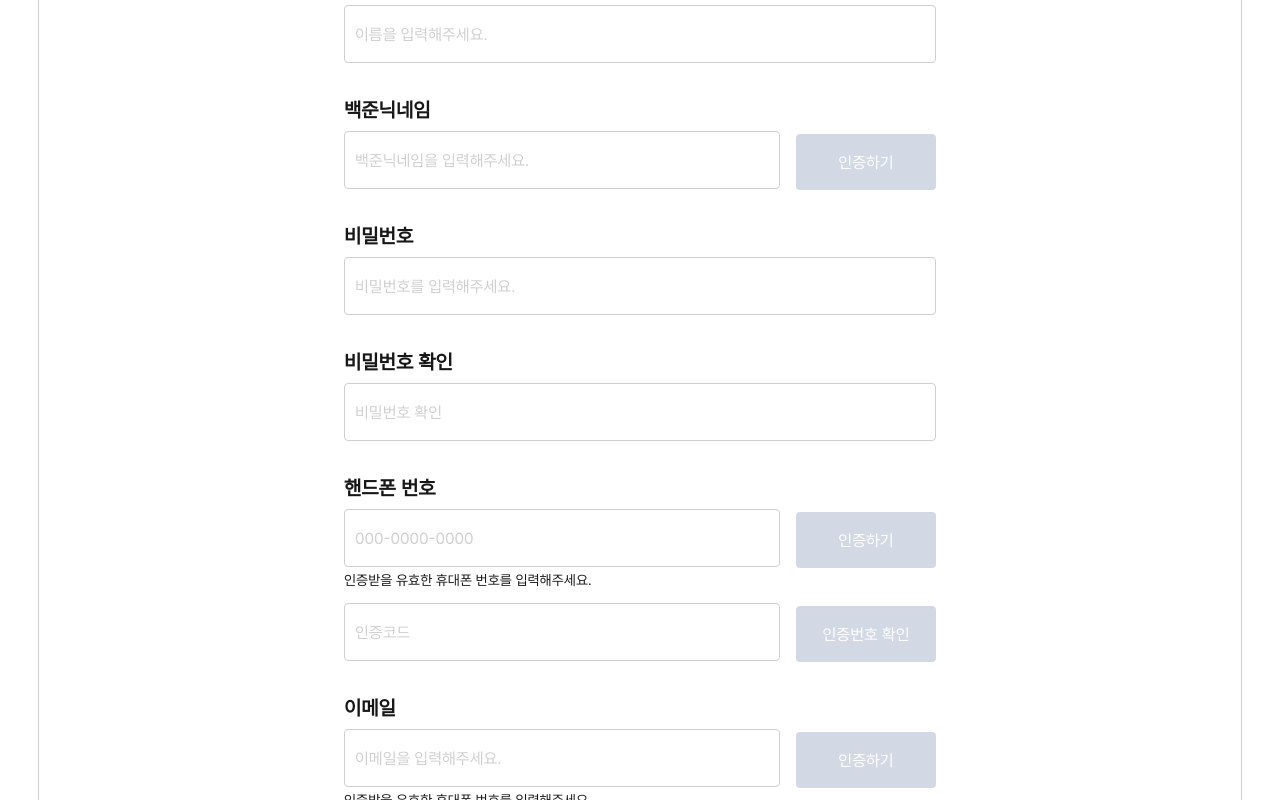
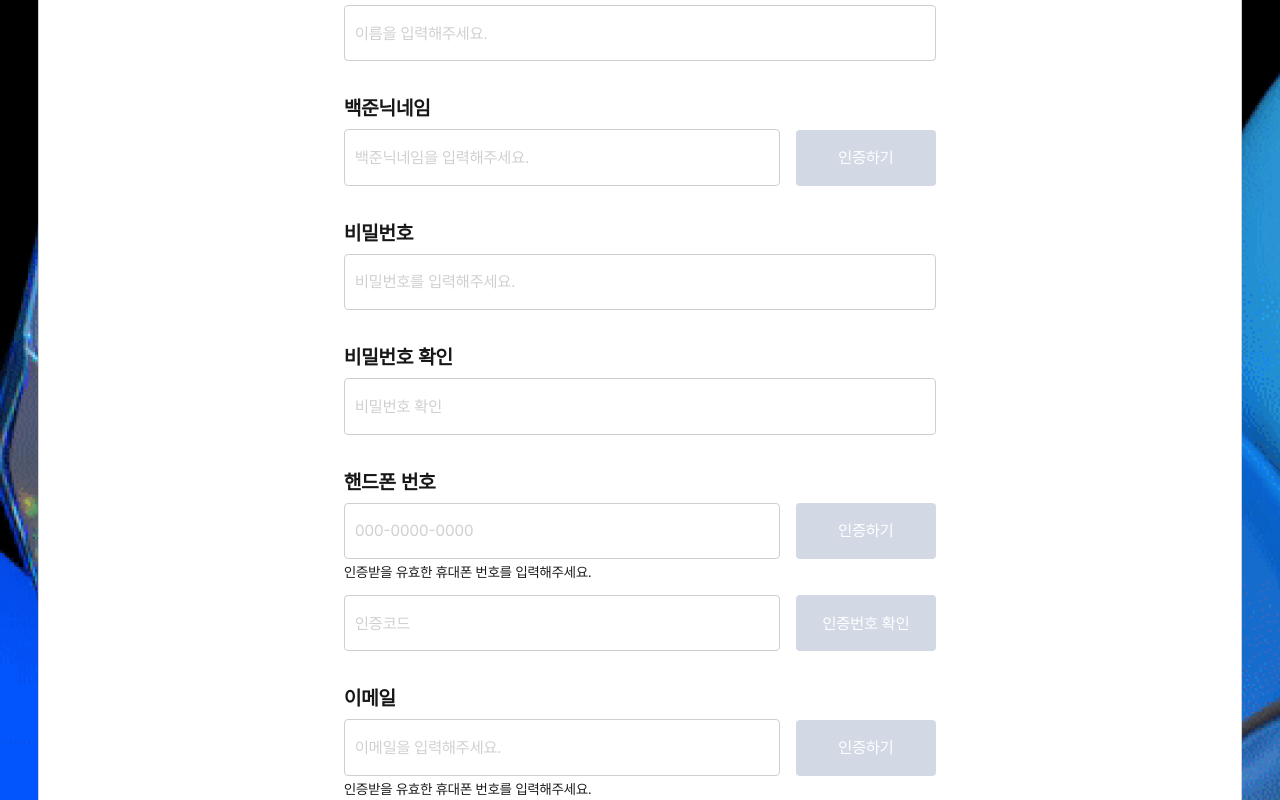
Before and after one commit to ProjectX-Algoitzy/Algoitzy-FE, a React (Create React App) app: page /signup in a window 1280 px wide. Shown: the part 460-1260 px from the top of the page. Built offline with nearby package versions, Linux system fonts and the light colour scheme; the HTML template or start-up script is replaced by a standard one.

Commit message:
[DESIGN] 회원가입, 로그인 배경 작업 #35

```diff
--- a/src/APP/user-pages/Auth/Styled/Auth.login.styles.js
+++ b/src/APP/user-pages/Auth/Styled/Auth.login.styles.js
@@ -5,7 +5,8 @@ import * as tokens from "../../../../tokens"
 export const Container = styled.div`
   display: flex;
   justify-content: center;
-
+  align-items: center;
+  background-image: url('/img/login.png');
 `;
 
 export const InnerContainer = styled.div`
--- a/src/APP/user-pages/SignUp/SignUp.signup.jsx
+++ b/src/APP/user-pages/SignUp/SignUp.signup.jsx
@@ -220,6 +220,7 @@ export default function Signup() {
         setPhoneBorderColor('#3083F7'); // Blue_3
         setPhoneMessageColor('#3083F7'); // Blue_3
         setPhoneMessage('인증이 완료되었습니다.');
+        setSMSMessage('');
         setSMSColor('#555555'); // grey_6
       } else {
         console.error("핸드폰 번호 인증 실패:", response.data);
@@ -347,6 +348,7 @@ export default function Signup() {
                   value={handle}
                   onChange={(e) => handleHandleChange(e.target.value)}
                   style={{ border: `1px solid ${handleColor}` }}
+                  disabled={isHandleValid}
                 />
                 <itemS.BtnConfirm onClick={handleConfirmHandle}>
                  인증하기
@@ -402,6 +404,7 @@ export default function Signup() {
                   value={phoneNumber}
                   onChange={(e) => handlePhoneNumberChange(e.target.value)}
                   style={{ border: `1px solid ${phoneBorderColor}` }}
+                  disabled={isSMSValid}
                 />
                 <itemS.BtnConfirm onClick={handleSubmitSMS}>
                  {phoneConfirmBtnText}
@@ -420,6 +423,7 @@ export default function Signup() {
                   value={SMSCode}
                   onChange={(e) => handleSMSCodeChange(e.target.value)}
                   style={{ border: `1px solid ${SMSColor}` }}
+                  disabled={isSMSValid}
                 />
                 <itemS.BtnConfirm onClick={handleConfirmPhone}>
                  인증번호 확인
@@ -442,6 +446,7 @@ export default function Signup() {
                   value={email}
                   onChange={(e) => handleEmailChange(e.target.value)}
                   style={{ border: `1px solid ${emailBorderColor}` }}
+                  disabled={isEmailCodeValid}
                 />
                 <itemS.BtnConfirm onClick={handleSubmitEmail}>
                  {emailConfirmBtnText}
@@ -460,6 +465,7 @@ export default function Signup() {
                   value={emailCode}
                   onChange={(e) => handleEmailCodeChange(e.target.value)}
                   style={{ border: `1px solid ${emailCodeColor}` }}
+                  disabled={isEmailCodeValid}
                 />
                 <itemS.BtnConfirm onClick={handleConfirmEmail}>
                  인증번호 확인
--- a/src/APP/user-pages/SignUp/Styled/SignUp.signup.styles.js
+++ b/src/APP/user-pages/SignUp/Styled/SignUp.signup.styles.js
@@ -5,6 +5,7 @@ import * as tokens from "../../../../tokens"
 export const Container = styled.div`
   display: flex;
   justify-content: center;
+  background-image: url('/img/signup.png');
 
 `;
 
@@ -43,7 +44,7 @@ export const Label = styled.label`
 // 입력 박스
 export const InputBox = styled.input`
 	width: 570px;
-	height: 56px;
+	height: 54.4px;
 	border: 1px solid ${tokens.colors.Grey_4};
 	border-radius: 4px;
 	${tokens.typography.B2_M_16}
@@ -71,7 +72,7 @@ export const InputConfirmBoxWrapper = styled.div`
 // 입력+인증 박스
 export const InputConfirmBox = styled.input`
 	width: 414px;
-	height: 56px;
+	height: 54.4px;
 	border: 1px solid ${tokens.colors.Grey_4};
 	border-radius: 4px;
 	${tokens.typography.B2_M_16}
@@ -124,6 +125,7 @@ export const Btn = styled.button`
 	color: ${tokens.colors.White};
 	${tokens.typography.T4_SB_20}
 	margin-top: 100px;
+
 `;
 
 // 인증하기 버튼
@@ -132,6 +134,7 @@ export const BtnConfirm = styled.button`
 	color: ${tokens.colors.White};
 	${tokens.typography.B2_M_16}
 	margin-left: 16px;
+	margin-bottom: 4px;
 `;
 
 // 입력값 설명
```
Also changed, not shown: public/img/login.png (added), public/img/signup.png (added).
